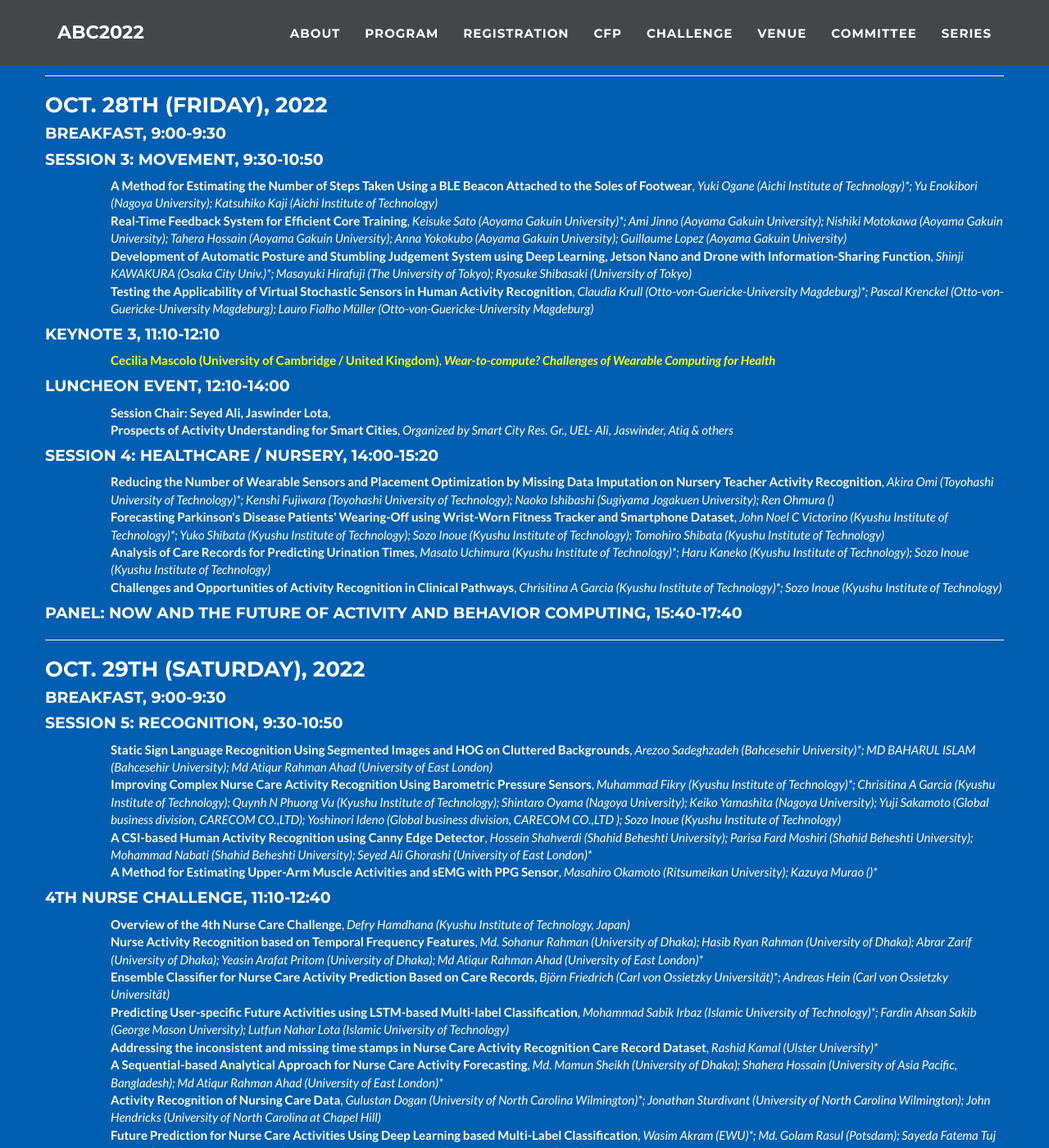
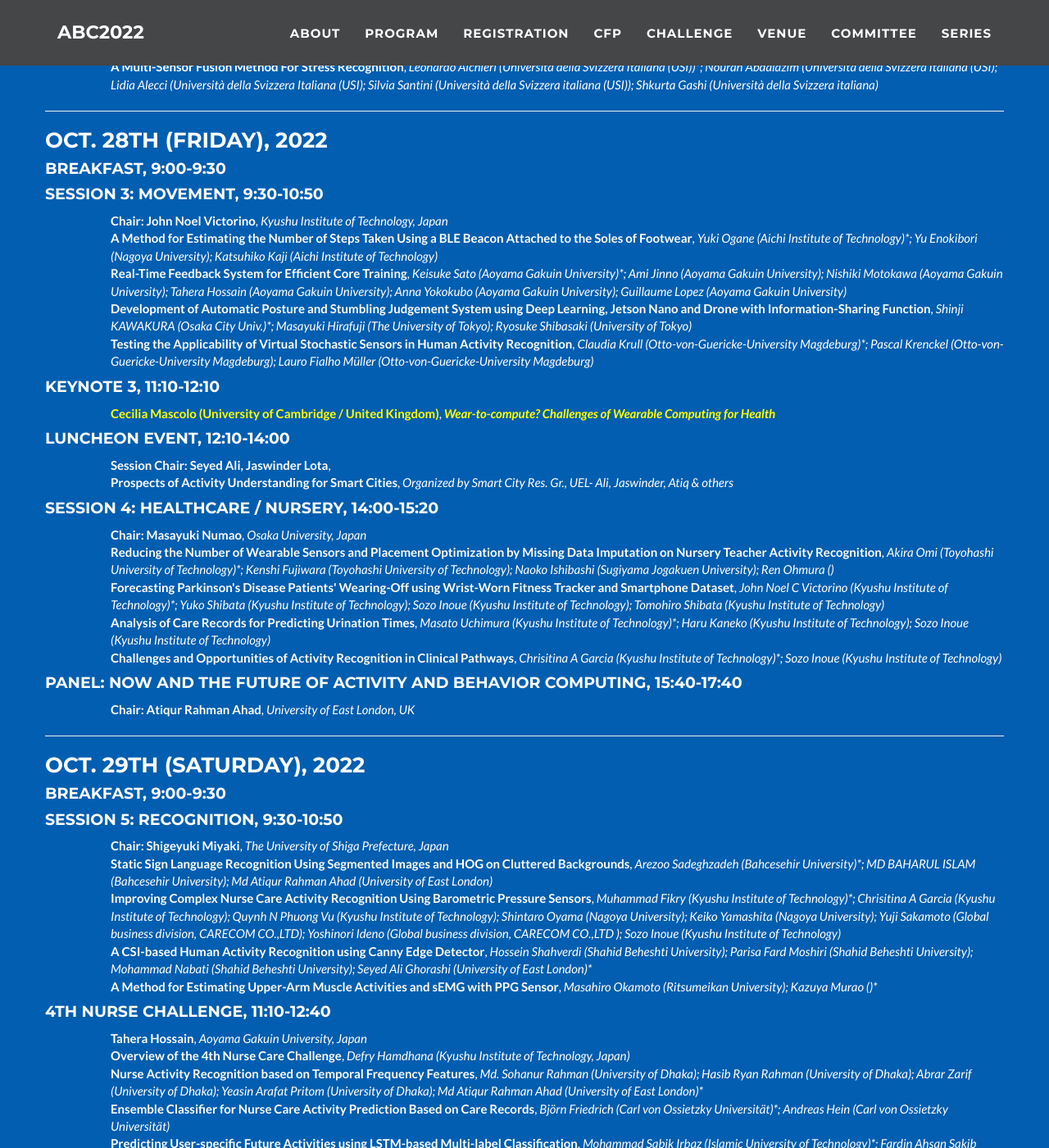
Before and after one commit to abc-research/abc-research.github.io, a Jekyll site: the page built from index.html, in a window 1280 px wide and 1400 px high, scrolled down 6644 px. Shown: the whole window at 82% size. Built offline with Jekyll 4.4.1, drawn with Linux system fonts in a browser that asks for light colours; some of the changed text lies outside the part shown.

Commit message:
Update _config.yml

```diff
--- a/_config.yml
+++ b/_config.yml
@@ -97,8 +97,8 @@ program:
       - name: "Session 1: Security / Comfort"
         time: "9:50-11:10"
         paper:
-#          - title: "Chair: Kazuya Murao"
-#            authors: "Ritsumeikan University, Japan"
+          - title: "Chair: Stephan Sigg"
+            authors: "Aalto University, Finland"
           - title: "Function Estimation of Multiple IoT Devices by Communication Traffic Analysis"
             authors: "Yuichi Hattori (Kyushu Institute of Technology)*; Yutaka Arakawa (Kyushu University); Sozo Inoue (Kyushu Institute of Technology)"
           - title: "(k,n)-Threshold Encoding Scheme for RFID-based Real-Time Event Extraction and Its Application to ADL Recognition"
@@ -119,8 +119,8 @@ program:
       - name: "Session 2: Emotion"
         time: "13:30-14:50"
         paper:
-#          - title: "Chair: Sozo Inoue"
-#            authors: "Kyushu Institute of Technology"
+          - title: "Chair: Kazuya Murao"
+            authors: "Ritsumeikan University, Japan"
           - title: "Optimal EEG Electrode Set for Emotion Recognition From Brain Signals: An Empirical Quest"
             authors: "Rumman Ahmed Prodhan (University of Asia Pacific); Sumya Akter (University of Asia Pacific ); Tanmoy Sarkar Pias (Virginia Tech)*; Akhtaruzzaman Adnan (UAP)"
           - title: "Translation-Delay-Aware Emotional Avatar System for Online Communication Support"
@@ -160,8 +160,8 @@ program:
       - name: "Session 3: Movement"
         time: "9:30-10:50"
         paper:
-#          - title: "Chair: Takuro Yonezawa"
-#            authors: "Nagoya University, Japan"
+          - title: "Chair: John Noel Victorino"
+            authors: "Kyushu Institute of Technology, Japan"
           - title: "A Method for Estimating the Number of Steps Taken Using a BLE Beacon Attached to the Soles of Footwear"
             authors: "Yuki Ogane (Aichi Institute of Technology)*; Yu Enokibori (Nagoya University); Katsuhiko Kaji (Aichi Institute of Technology)"
           - title: "Real-Time Feedback System for Efficient Core Training"
@@ -186,8 +186,8 @@ program:
       - name: "Session 4: Healthcare / Nursery"
         time: "14:00-15:20"
         paper:
-#          - title: "Chair: Takuro Yonezawa"
-#            authors: "Nagoya University, Japan"
+          - title: "Chair: Masayuki Numao"
+            authors: "Osaka University, Japan"
           - title: "Reducing the Number of Wearable Sensors and Placement Optimization by Missing Data Imputation on Nursery Teacher Activity Recognition"
             authors: "Akira Omi (Toyohashi University of Technology)*; Kenshi Fujiwara (Toyohashi University of Technology); Naoko Ishibashi (Sugiyama Jogakuen University); Ren Ohmura ()"
           - title: "Forecasting Parkinson's Disease Patients' Wearing-Off using Wrist-Worn Fitness Tracker and Smartphone Dataset"
@@ -198,6 +198,9 @@ program:
             authors: "Chrisitina A Garcia (Kyushu Institute of Technology)*; Sozo Inoue (Kyushu Institute of Technology)"
       - name: "Panel: Now and the Future of Activity and Behavior Computing"
         time: "15:40-17:40"
+        paper:
+          - title: "Chair: Atiqur Rahman Ahad"
+            authors: "University of East London, UK"
   - date: "Oct. 29th (Saturday), 2022"
     session:
       - name: "Breakfast"
@@ -205,8 +208,8 @@ program:
       - name: "Session 5: Recognition"
         time: "9:30-10:50"
         paper:
-#          - title: "Chair: Takuro Yonezawa"
-#            authors: "Nagoya University, Japan"
+          - title: "Chair: Shigeyuki Miyaki"
+            authors: "The University of Shiga Prefecture, Japan"
           - title: "Static Sign Language Recognition Using Segmented Images and HOG on Cluttered Backgrounds"
             authors: "Arezoo Sadeghzadeh (Bahcesehir University)*; MD BAHARUL ISLAM (Bahcesehir University); Md Atiqur Rahman Ahad (University of East London)"
           - title: "Improving Complex Nurse Care Activity Recognition Using Barometric Pressure Sensors"
@@ -218,6 +221,8 @@ program:
       - name: "4th Nurse Challenge"
         time: "11:10-12:40"
         paper:
+          - title: "Tahera Hossain"
+            authors: "Aoyama Gakuin University, Japan"
           - title: "Overview of the 4th Nurse Care Challenge"
             authors: "Defry Hamdhana (Kyushu Institute of Technology, Japan)"
           - title: "Nurse Activity Recognition based on Temporal Frequency Features"
@@ -247,8 +252,8 @@ program:
       - name: "Position Papers"
         time: "13:40-15:10"
         paper:
-#          - title: "Guillaume Lopez"
-#            authors: "Aoyama Gakuin University, Japan"
+          - title: "Guillaume Lopez"
+            authors: "Aoyama Gakuin University, Japan"
           - title: "Technology for Recognizing Complex Human Behavior from Video and its Recognition Rule"
             authors: "Takahiro Saito (Fujitsu)*; Satoru Takahashi (Fujitsu)"
           - title: "Power-Law Distribution of the Visibility Graphs from Acceleration Time Series Generated by Calf Activities"
@@ -277,8 +282,8 @@ program:
       - name: "Session 6: Sports"
         time: "15:30-16:50"
         paper:
-#          - title: "Chair: Takuro Yonezawa"
-#            authors: "Nagoya University, Japan"
+          - title: "Chair: Ren Ohmura"
+            authors: "Toyohashi University of Technology, Japan"
           - title: "Gait condition assessment methods for visualizing interventional expertise by means of posture detection"
             authors: "Akinori Kunishima (Shizuoka University)*; Koki Suzuki (Shizuoka University); Atsushi Omata (Shizuoka University); Shogo Ishikawa (Shizuoka University); Shinya Kiriyama (Shizuoka University)"
           - title: "FootbSense: Soccer Moves In Practice Environment Identification Using a Single IMU"
```
